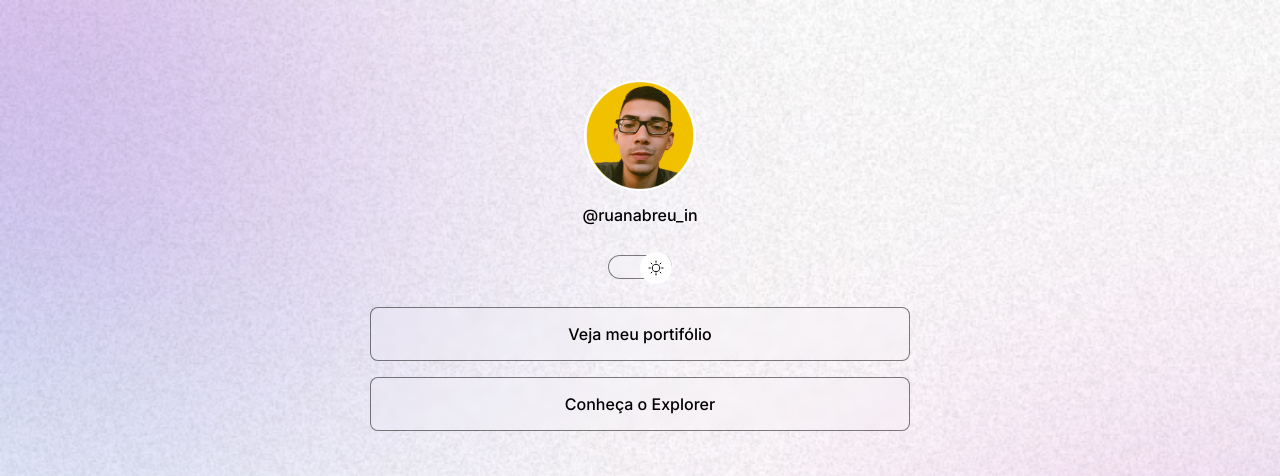
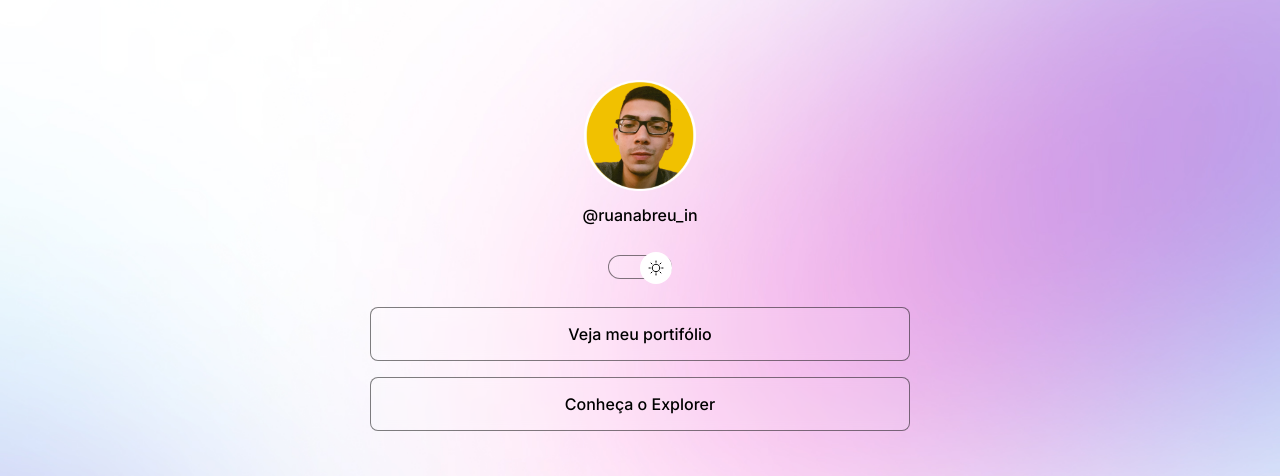
Before and after one commit to RuanAbreu/Agregador_de_Links, a plain HTML site: page index.html in a window 1280 px wide. Shown: the top 476 px of the page. Drawn offline with nearby package versions, Linux system fonts and the light colour scheme.

Commit message:
add media queries

```diff
--- a/style.css
+++ b/style.css
@@ -151,3 +151,14 @@
   text-align: center;
   text-decoration: underline;
 }
+
+/*media queries*/
+@media (min-width: 700px) {
+  :root {
+    --bg-url: url(/Assets/bg-desktop.jpg);
+  }
+
+  .light_mode {
+    --bg-url: url(/Assets/bg-desktop-light.jpg);
+  }
+}
```
